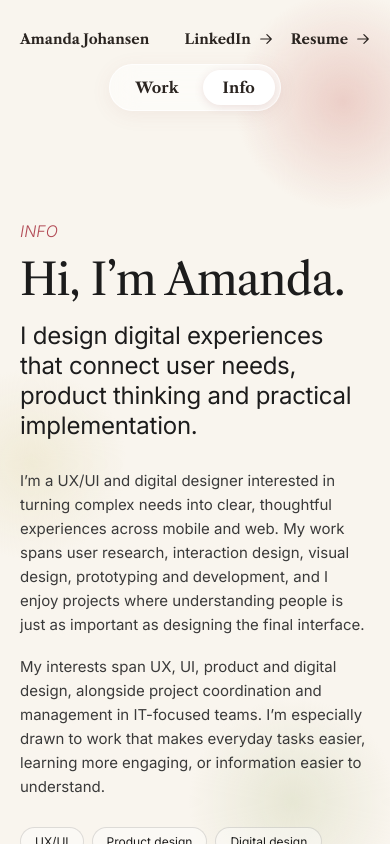
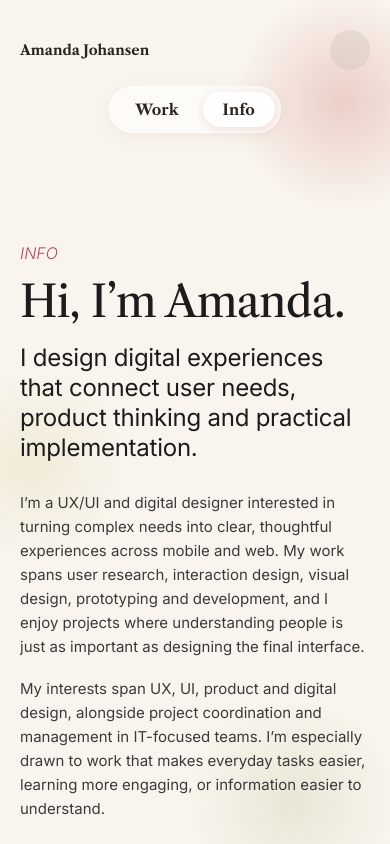
Before and after one commit to mandajohansen/portfolio, a React (Vite) app: page / in a window 390 px wide. Both pictures are taken after a click on the button "Info". Shown: the top 844 px of the page. Built offline with nearby package versions, Linux system fonts and the light colour scheme.

Commit message:
Removed card behind hero images and fixed header for mobile

```diff
--- a/src/components/Header.jsx
+++ b/src/components/Header.jsx
@@ -1,6 +1,24 @@
+import { useEffect, useRef, useState } from 'react';
 import Arrow from './Arrow.jsx';
 
 export default function Header({ tab, light, onTabChange }) {
+  // On mobile, LinkedIn and Resume sit behind a burger button.
+  const [menuOpen, setMenuOpen] = useState(false);
+  const menuRef = useRef(null);
+
+  // Close the menu on Escape or a tap outside it.
+  useEffect(() => {
+    if (!menuOpen) return;
+    const onKey = (e) => e.key === 'Escape' && setMenuOpen(false);
+    const onClick = (e) => !menuRef.current?.contains(e.target) && setMenuOpen(false);
+    document.addEventListener('keydown', onKey);
+    document.addEventListener('pointerdown', onClick);
+    return () => {
+      document.removeEventListener('keydown', onKey);
+      document.removeEventListener('pointerdown', onClick);
+    };
+  }, [menuOpen]);
+
   return (
     <header className={`header ${light ? 'header--light' : ''}`}>
       <a className="header__name" href="#work" onClick={() => onTabChange('work')}>
@@ -23,13 +41,27 @@ export default function Header({ tab, light, onTabChange }) {
         ))}
       </nav>
 
-      <div className="header__links">
-        <a href="https://www.linkedin.com/in/amandaljohansen" target="_blank" rel="noreferrer">
-          LinkedIn <Arrow direction="right" />
-        </a>
-        <a href="resume.pdf" target="_blank" rel="noreferrer">
-          Resume <Arrow direction="right" />
-        </a>
+      <div className={`header__menu ${menuOpen ? 'is-open' : ''}`} ref={menuRef}>
+        <button
+          className="header__burger"
+          aria-label={menuOpen ? 'Close menu' : 'Open menu'}
+          aria-expanded={menuOpen}
+          aria-controls="header-links"
+          onClick={() => setMenuOpen((open) => !open)}
+        >
+          <span />
+          <span />
+          <span />
+        </button>
+
+        <div className="header__links" id="header-links">
+          <a href="https://www.linkedin.com/in/amandaljohansen" target="_blank" rel="noreferrer" onClick={() => setMenuOpen(false)}>
+            LinkedIn <Arrow direction="right" />
+          </a>
+          <a href="resume.pdf" target="_blank" rel="noreferrer" onClick={() => setMenuOpen(false)}>
+            Resume <Arrow direction="right" />
+          </a>
+        </div>
       </div>
     </header>
   );
--- a/src/data/projects.js
+++ b/src/data/projects.js
@@ -5,8 +5,6 @@
 //        No import line is needed (and one pointing to ../public will break the site).
 // bg:    the soft background colour behind the image. The colours are set as
 //        --card-...-from / --card-...-to at the top of src/index.css.
-// tint:  optional colour for the tilted card behind the photo on the project page
-//        (otherwise the "-to" colour from bg is used).
 // link:  where the arrow button goes (case study URL, PDF, etc.).
 // summary: one line under the title: what it is, who it was for, one result.
 // wide:  the card sits full width above the other project cards.
@@ -19,7 +17,6 @@ export const experience = [
     tag: 'Mobile applications',
     image: 'images/Relesyscard.png',
     bg: 'linear-gradient(135deg, var(--card-relesys-from) 0%, var(--card-relesys-to) 100%)',
-    tint: 'var(--hero-tint-relesys)',
     link: '#relesys',
   },
 ];
@@ -53,7 +50,6 @@ export const projects = [
     tag: 'Mobile Application',
     image: 'images/digitalcardcard.png',
     bg: 'linear-gradient(160deg, var(--card-study-card-from) 0%, var(--card-study-card-to) 100%)',
-    tint: 'var(--hero-tint-study-card)',
     link: '#digital-study-card',
   },
 ];
@@ -65,39 +61,35 @@ export const moreProjects = [
     title: 'VR Driving Simulator',
     type: 'VR learning tool · Published at ICISS’24',
     summary: 'Interactive traffic scenarios for driving theory students · SUS 77.5',
-    bg: 'linear-gradient(160deg, var(--card-vr-driving-from) 0%, var(--card-vr-driving-to) 100%)', // tilted card on the project page
+    bg: 'linear-gradient(160deg, var(--card-vr-driving-from) 0%, var(--card-vr-driving-to) 100%)',
     link: '#vr-driving-simulator',
   },
   {
     title: 'Pandas Fonologiske Lege',
     type: 'Tablet game · Bachelor’s Project',
     summary: 'Phonological awareness training for kindergarten children, tested with real users',
-    bg: 'linear-gradient(160deg, var(--card-pandas-from) 0%, var(--card-pandas-to) 100%)', // tilted card on the project page
-    tint: 'var(--hero-tint-pandas)',
+    bg: 'linear-gradient(160deg, var(--card-pandas-from) 0%, var(--card-pandas-to) 100%)',
     link: '#pandas-fonologiske-lege',
   },
   {
     title: 'Interactive Exhibit',
     type: 'Museum installation · Semester Project',
     summary: 'A social, physical-digital exhibit at Thorvaldsens Museum · 23 visitors tested it',
-    bg: 'linear-gradient(160deg, var(--card-exhibit-from) 0%, var(--card-exhibit-to) 100%)', // tilted card on the project page
-    tint: 'var(--hero-tint-exhibit)',
+    bg: 'linear-gradient(160deg, var(--card-exhibit-from) 0%, var(--card-exhibit-to) 100%)',
     link: '#interactive-exhibit',
   },
   {
     title: 'Maze Chase',
     type: 'Multiplayer VR game · Semester Project',
     summary: 'Dynamic difficulty that balances players through the environment · 24 players',
-    bg: 'linear-gradient(160deg, var(--card-maze-chase-from) 0%, var(--card-maze-chase-to) 100%)', // tilted card on the project page
-    tint: 'var(--hero-tint-maze-chase)',
+    bg: 'linear-gradient(160deg, var(--card-maze-chase-from) 0%, var(--card-maze-chase-to) 100%)',
     link: '#maze-chase',
   },
   {
     title: 'Dangers of Decibel',
     type: 'VR health experience · Semester Project',
     summary: 'Making hearing risk feel real · knowledge rose 4.6 points in the VR group',
-    bg: 'linear-gradient(160deg, var(--card-decibel-from) 0%, var(--card-decibel-to) 100%)', // tilted card on the project page
-    tint: 'var(--hero-tint-decibel)',
+    bg: 'linear-gradient(160deg, var(--card-decibel-from) 0%, var(--card-decibel-to) 100%)',
     link: '#dangers-of-decibel',
   },
 ];
--- a/src/index.css
+++ b/src/index.css
@@ -106,8 +106,7 @@
 
   /* ---- Colours used from the JavaScript files ---- */
 
-  /* Front-page project cards: soft gradient from → to.
-     The "-to" colour is also the tilted card behind the photo on that project's page. */
+  /* Front-page project cards: soft gradient from → to. */
   --card-relesys-from: #f3e0dd;
   --card-relesys-to: #e6bcb6;
   --card-thesis-from: #f2eedb;
@@ -134,14 +133,6 @@
   --card-decibel-to: #8CC9A2;
   --card-decibel-to: #c97880;
 
-  /* Tilted card behind the photo on a project's page, when it should differ from the "-to" colour */
-  --hero-tint-study-card: #b9a5d6;
-  --hero-tint-relesys: #eba87a;
-  --hero-tint-pandas: #9fbde0;
-  --hero-tint-exhibit: #cdb894;
-  --hero-tint-maze-chase: #7cc4bd;
-  --hero-tint-decibel: #6f9a72;
-
   /* Marquee role colours, in the order of the roles */
   --marquee-1: #b24a55;
   --marquee-2: #666f2e;
@@ -151,7 +142,7 @@
 
   /* Info page */
   --tint-portrait: #cc8980;
-  /* card behind your photo */
+  /* background behind the front-page photo */
   --edu-master: #b24a55;
   /* education dots */
   --edu-bachelor: #666f2e;
@@ -255,10 +246,54 @@ button {
   background: rgb(var(--white-rgb) / 0.6);
 }
 
+.header__menu {
+  position: relative;
+  justify-self: end;
+}
+
 .header__links {
-  justify-self: end;
   display: flex;
   gap: 32px;
+}
+
+/* Burger button for LinkedIn / Resume, only shown on mobile */
+.header__burger {
+  display: none;
+  flex-direction: column;
+  justify-content: center;
+  gap: 5px;
+  width: 40px;
+  height: 40px;
+  padding: 0 10px;
+  border-radius: 999px;
+  background: rgb(var(--glow-cream-rgb) / 0.55);
+  backdrop-filter: blur(10px);
+  -webkit-backdrop-filter: blur(10px);
+}
+
+.header--light .header__burger {
+  background: rgb(var(--black-rgb) / 0.05);
+}
+
+.header__burger span {
+  display: block;
+  height: 2px;
+  border-radius: 2px;
+  background: var(--header-name);
+  transition: transform 0.25s ease, opacity 0.2s ease;
+}
+
+/* The three lines turn into an X when the menu is open */
+.header__menu.is-open .header__burger span:nth-child(1) {
+  transform: translateY(7px) rotate(45deg);
+}
+
+.header__menu.is-open .header__burger span:nth-child(2) {
+  opacity: 0;
+}
+
+.header__menu.is-open .header__burger span:nth-child(3) {
+  transform: translateY(-7px) rotate(-45deg);
 }
 
 .header__links a {
@@ -316,6 +351,11 @@ button {
 @media (prefers-reduced-motion: reduce) {
   .marquee__track {
     animation: none;
+  }
+
+  .header__burger span,
+  .header__links {
+    transition: none;
   }
 }
 
@@ -582,8 +622,42 @@ button {
     justify-self: center;
   }
 
+  .header__burger {
+    display: flex;
+  }
+
+  /* LinkedIn / Resume drop down under the burger */
   .header__links {
-    gap: 18px;
+    position: absolute;
+    top: calc(100% + 8px);
+    right: 0;
+    flex-direction: column;
+    gap: 4px;
+    min-width: 160px;
+    padding: 8px;
+    border-radius: 16px;
+    background: var(--cream);
+    box-shadow: 0 12px 32px rgb(var(--umber-rgb) / 0.16);
+    opacity: 0;
+    visibility: hidden;
+    transform: translateY(-6px);
+    transition: opacity 0.2s ease, transform 0.2s ease, visibility 0.2s;
+  }
+
+  .header__menu.is-open .header__links {
+    opacity: 1;
+    visibility: visible;
+    transform: none;
+  }
+
+  .header__links a {
+    justify-content: space-between;
+    padding: 10px 12px;
+    border-radius: 10px;
+  }
+
+  .header__links a:hover {
+    background: rgb(var(--black-rgb) / 0.04);
   }
 
   .marquee {
@@ -1702,22 +1776,7 @@ body {
   font-size: 12px;
 }
 
-/* Photo on a tilted colour card */
-
-.photo {
-  position: relative;
-  isolation: isolate;
-}
-
-.photo::before {
-  content: '';
-  position: absolute;
-  inset: 4% 10% -4% -8%;
-  z-index: -1;
-  border-radius: 24px;
-  background: var(--tint);
-  transform: rotate(-5deg);
-}
+/* Photo */
 
 .photo img,
 .photo__img {
@@ -2663,21 +2722,13 @@ body {
   border-left-color: var(--accent);
 }
 
-/* Step labels and the hero photo */
+/* Step labels */
 .steps__item {
   transition: color 0.3s ease;
 }
 
 .steps__item:hover .steps__label {
   color: var(--accent);
-}
-
-.photo::before {
-  transition: transform 0.5s ease;
-}
-
-.photo:hover::before {
-  transform: rotate(-8deg);
 }
 
 @media (prefers-reduced-motion: reduce) {
@@ -2690,8 +2741,7 @@ body {
   .outcome,
   .process-card,
   .process-card__image,
-  .choice__image,
-  .photo::before {
+  .choice__image {
     transition: none;
     transform: none !important;
   }
--- a/src/pages/CaseStudy.jsx
+++ b/src/pages/CaseStudy.jsx
@@ -2,7 +2,6 @@ import { Fragment, useMemo } from 'react';
 import Arrow from '../components/Arrow.jsx';
 import Icon from '../components/Icon.jsx';
 import SideNav from '../components/SideNav.jsx';
-import { experience, moreProjects, projects } from '../data/projects.js';
 
 // Renders one case study from src/data/caseStudies.js.
 // Every section is a list of blocks; each block `type` maps to a component below.
@@ -97,14 +96,6 @@ function Underlined({ text }) {
       </span>
     </>
   );
-}
-
-// The tilted card behind the hero image uses the project's `tint`, or else the colour of its card on the front page.
-function tintFor(slug) {
-  const card = [...experience, ...projects, ...moreProjects].find((p) => p.link === `#${slug}`);
-  if (card?.tint) return card.tint;
-  const colours = card?.bg.match(/#[0-9a-f]{6}|var\(--[\w-]+\)/gi);
-  return colours ? colours[colours.length - 1] : 'var(--tint-portrait)';
 }
 
 function CardsBlock({ items }) {
@@ -464,7 +455,7 @@ export default function CaseStudy({ slug, study }) {
             ))}
             {study.notice && <p className="cs__notice">{study.notice}</p>}
           </div>
-          <div className="photo cs__photo" style={{ '--tint': tintFor(slug) }}>
+          <div className="photo cs__photo">
             {study.heroImage ? (
               <img src={study.heroImage} alt="" />
             ) : (
--- a/src/pages/Info.jsx
+++ b/src/pages/Info.jsx
@@ -22,10 +22,10 @@ function Tags({ items }) {
   );
 }
 
-// A photo on a tilted colour card. Shows a soft placeholder until a photo is added.
-function Photo({ src, tint, className = '' }) {
+// A photo. Shows a soft placeholder until a photo is added.
+function Photo({ src, className = '' }) {
   return (
-    <div className={`photo ${className}`} style={{ '--tint': tint }}>
+    <div className={`photo ${className}`}>
       {src ? <img src={src} alt="" /> : <div className="photo__img placeholder" />}
     </div>
   );
@@ -97,7 +97,7 @@ export default function Info() {
               <Tags items={about.tags} />
             </div>
             <div className="about__photo">
-              <Photo src={about.photo} tint="var(--tint-portrait)" className="photo--portrait" />
+              <Photo src={about.photo} className="photo--portrait" />
             </div>
           </section>
 
```
